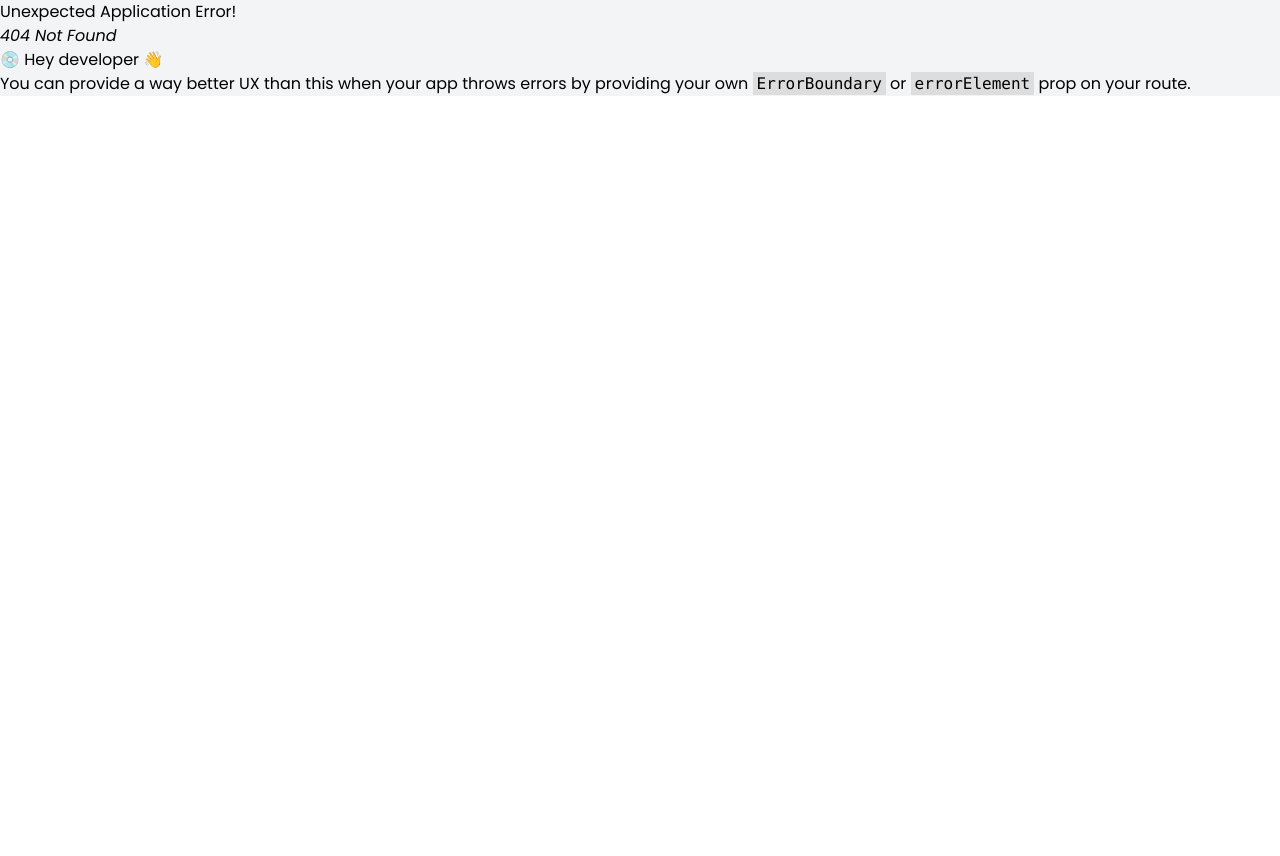
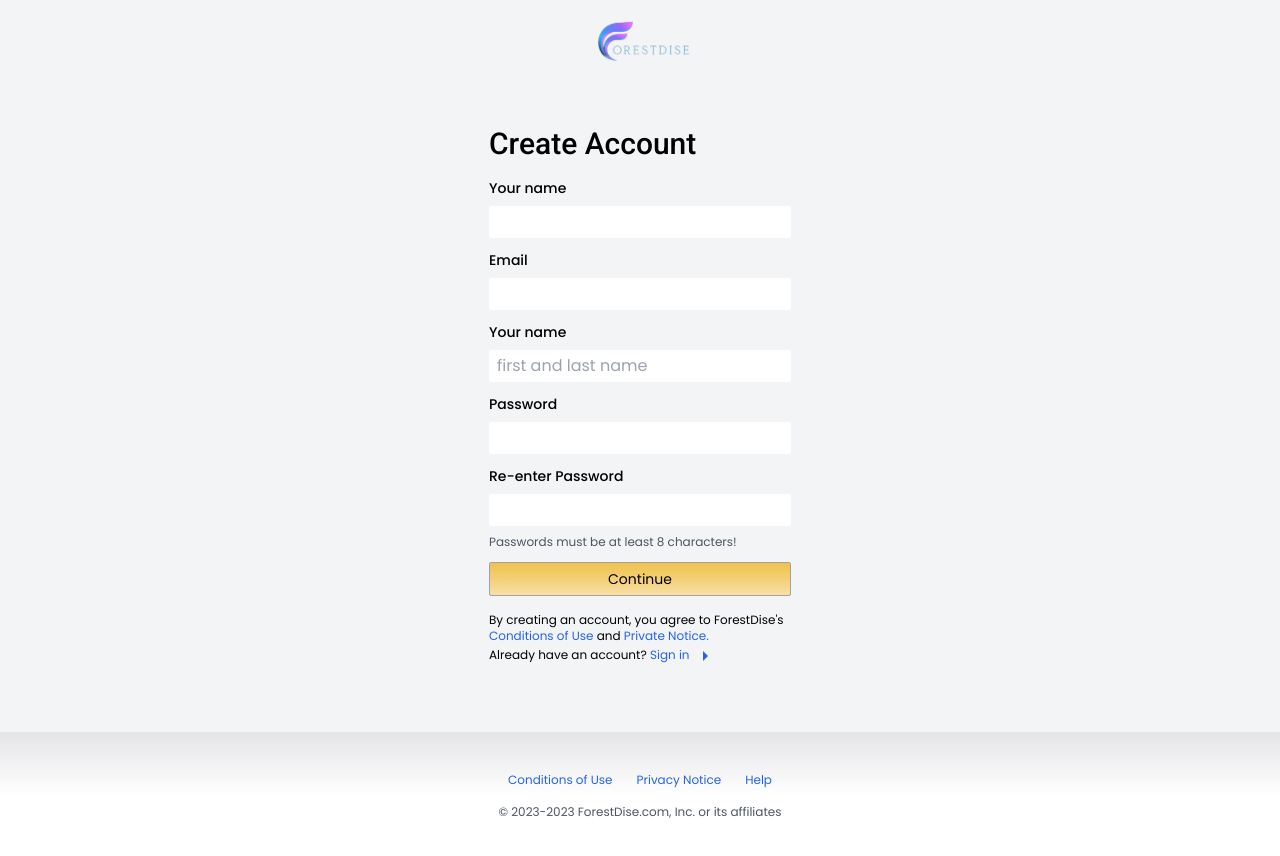
Before and after one commit to ForestDise/cg-forestdise-app, a React (Create React App) app: page /register in a window 1280 px wide. Before the commit this address had no page. Shown: the top 856 px of the page. Before the commit the page ends 800 px from the top, so only its background shows below. Built offline with nearby package versions, Linux system fonts and the light colour scheme.

Commit message:
CF-6 Update Signin page, add Registration page and fix routing

```diff
--- a/src/App.js
+++ b/src/App.js
@@ -1,4 +1,4 @@
-import React from "react";
+import React, { Fragment } from "react";
 import {
   Outlet,
   Route,
@@ -10,6 +10,7 @@ import {
 import Home from "./pages/Home";
 import Cart from "./pages/Cart";
 import Signin from "./pages/Signin";
+import Registration from "./pages/Registration";
 import Header from "./components/header/Header";
 import Footer from "./components/footer/Footer";
 
@@ -27,15 +28,15 @@ const Layout = () => {
 function App() {
   const router = createBrowserRouter(
     createRoutesFromElements(
-      <Route path="/" element={<Layout />}>
-        <Route index element={<Home />} />
-        <Route path="/cart" element={<Cart />} />
+      <Fragment>
         <Route path="/signin" element={<Signin />} />
-      </Route>
+        <Route path="/register" element={<Registration />} />
+        <Route path="/" element={<Layout />}>
+          <Route index element={<Home />} />
+          <Route path="/cart" element={<Cart />} />
+        </Route>
+      </Fragment>
     )
-    // <Routes>
-    //   <Route path="/signin" element={<Signin />} />
-    // </Routes>
   );
   return (
     <div className="font-bodyFont bg-gray-100">
--- /dev/null
+++ b/src/pages/Registration.js
@@ -0,0 +1,157 @@
+import React, { useState } from "react";
+import { logo } from "../assets";
+import ArrowRightIcon from "@mui/icons-material/ArrowRight";
+import { Link } from "react-router-dom";
+
+function Registration() {
+  const [form, setForm] = useState({});
+
+  const handleRegister = (e) => {
+    e.preventDefault()
+
+  }
+
+  const REGEX = {
+    email: /^[a-zA-Z0-9_.+-]+@[a-zA-Z0-9-]+\.[a-zA-Z0-9-.]+$/,
+  };
+
+
+
+  const handleChange = (event) => {
+    setForm({
+      ...form,
+      [event.target.name]: event.target.value,
+    });
+  };
+
+  const handleValidate = () => {
+    let errors = {};
+    if (!form.email) {
+      errors.email = "Required";
+    } else if (!REGEX.email.test(form.email)) {
+      errors.email = "Invalid email";
+    }
+    if (!form.password) {
+      errors.password = "Required";
+    }
+    return errors;
+  };
+
+  return (
+    <div className="w-full font-bodyFont">
+      <div className="w-full bg-gray-100 pb-10">
+        <form className="w-[350px] mx-auto flex flex-col items-center">
+          <img className="w-32" src={logo} alt="logo"></img>
+          <div className="w-full border-zinc-200 p-6">
+            <h2 className="font-titleFont text-3xl font-medium mb-4">
+              Create Account
+            </h2>
+            <div className="flex flex-col gap-3">
+              <div className="flex flex-col gap-2">
+                <p className="text-sm font-medium">Your name</p>
+                <input
+                  className="w-full lowercase py-1 bordder border-zinc-400
+                    px-2 text-base rounded-sm outline-none focus-within:border-[#e77600]
+                    focus-within:shadow-amazonInput duration-100
+                    "
+                  type="text"
+                ></input>
+              </div>
+              <div className="flex flex-col gap-2">
+                <p className="text-sm font-medium">Email</p>
+                <input
+                  className="w-full lowercase py-1 bordder border-zinc-400
+                    px-2 text-base rounded-sm outline-none focus-within:border-[#e77600]
+                    focus-within:shadow-amazonInput duration-100
+                    "
+                  type="text"
+                ></input>
+              </div>
+              <div className="flex flex-col gap-2">
+                <p className="text-sm font-medium">Your name</p>
+                <input
+                  placeholder="First and last name"
+                  className="w-full lowercase py-1 bordder border-zinc-400
+                    px-2 text-base rounded-sm outline-none focus-within:border-[#e77600]
+                    focus-within:shadow-amazonInput duration-100
+                    "
+                  type="text"
+                ></input>
+              </div>
+              <div className="flex flex-col gap-2">
+                <p className="text-sm font-medium">Password</p>
+                <input
+                  className="w-full lowercase py-1 bordder border-zinc-400
+                    px-2 text-base rounded-sm outline-none focus-within:border-[#e77600]
+                    focus-within:shadow-amazonInput duration-100
+                    "
+                  type="password"
+                ></input>
+              </div>
+              <div className="flex flex-col gap-2">
+                <p className="text-sm font-medium">Re-enter Password</p>
+                <input
+                  className="w-full lowercase py-1 bordder border-zinc-400
+                    px-2 text-base rounded-sm outline-none focus-within:border-[#e77600]
+                    focus-within:shadow-amazonInput duration-100
+                    "
+                  type="password"
+                ></input>
+                <p className="text-xs text-gray-600">
+                  Passwords must be at least 8 characters!
+                </p>
+              </div>
+              <button
+                onClick={handleRegister}
+                className="w-full py-1.5 text-sm font-normal
+              rounded-sm bg-gradient-to-t from-[#f7dfa5] to-[#f0c14b] hover:bg-gradient-to-b border
+              border-zinc-400 active:border-yellow-800 active:shadow-amazonInput"
+              >
+                Continue
+              </button>
+            </div>
+            <p className="text-xs text-black leading-4 mt-4">
+              By creating an account, you agree to ForestDise's{" "}
+              <span className="text-blue-600">Conditions of Use </span>
+              and <span className="text-blue-600">Private Notice.</span>
+            </p>
+            <div>
+              <p className="text-xs text-black">
+                Already have an account?{" "}
+                <Link to="/signin">
+                  <span
+                    className="text-xs text-blue-600 hover:text-orange-600
+            hover:underline underline-offset-1 cursor-pointer duration-100"
+                  >
+                    Sign in{" "}
+                    <span>
+                      <ArrowRightIcon />
+                    </span>
+                  </span>
+                </Link>
+              </p>
+            </div>
+          </div>
+        </form>
+      </div>
+      <div className="w-full bg-gradient-to-t from-white via-white to-zinc-200 flex flex-col gap-4 justify-center items-center py-10">
+        <div className="flex items-center gap-6">
+          <p className="text-xs text-blue-600 hover:text-orange-600 hover:underline underline-offset-1 cursor-pointer duration-100">
+            Conditions of Use
+          </p>
+          <p className="text-xs text-blue-600 hover:text-orange-600 hover:underline underline-offset-1 cursor-pointer duration-100">
+            Privacy Notice
+          </p>
+          <p className="text-xs text-blue-600 hover:text-orange-600 hover:underline underline-offset-1 cursor-pointer duration-100">
+            Help
+          </p>
+        </div>
+        <p className="text-xs text-gray-600">
+          © 2023-2023 ForestDise.com, Inc. or its affiliates
+        </p>
+      </div>
+    </div>
+  );
+}
+
+export default Registration;
--- a/src/pages/Signin.js
+++ b/src/pages/Signin.js
@@ -1,6 +1,7 @@
 import React from "react";
 import { logo } from "../assets";
 import ArrowRightIcon from "@mui/icons-material/ArrowRight";
+import { Link } from "react-router-dom";
 
 function Signin() {
   return (
@@ -59,14 +60,15 @@ function Signin() {
             <span className="w-1/3 text-center">New to ForestDise?</span>
             <span className="w-1/3 h-[1px] bg-zinc-400 inline-flex"></span>
           </div>
-          <button
-            onClick={(e) => e.preventDefault()}
-            className="w-full py-1.5 mt-4 text-sm font-normal
+          <Link className="w-full" to="/register">
+            <button
+              className="w-full py-1.5 px-2 mt-4 text-sm font-normal
               rounded-sm bg-gradient-to-t from-slate-200 to-slate-100 hover:bg-gradient-to-b border
               border-zinc-400 active:border-yellow-800 active:shadow-amazonInput"
-          >
-            Create your ForestDise account
-          </button>
+            >
+              Create your ForestDise account
+            </button>
+          </Link>
         </form>
       </div>
       <div className="w-full bg-gradient-to-t from-white via-white to-zinc-200 flex flex-col gap-4 justify-center items-center py-10">
@@ -81,7 +83,9 @@ function Signin() {
             Help
           </p>
         </div>
-        <p className="text-xs text-gray-600">© 2023-2023 ForestDise.com, Inc. or its affiliates</p>
+        <p className="text-xs text-gray-600">
+          © 2023-2023 ForestDise.com, Inc. or its affiliates
+        </p>
       </div>
     </div>
   );
```
